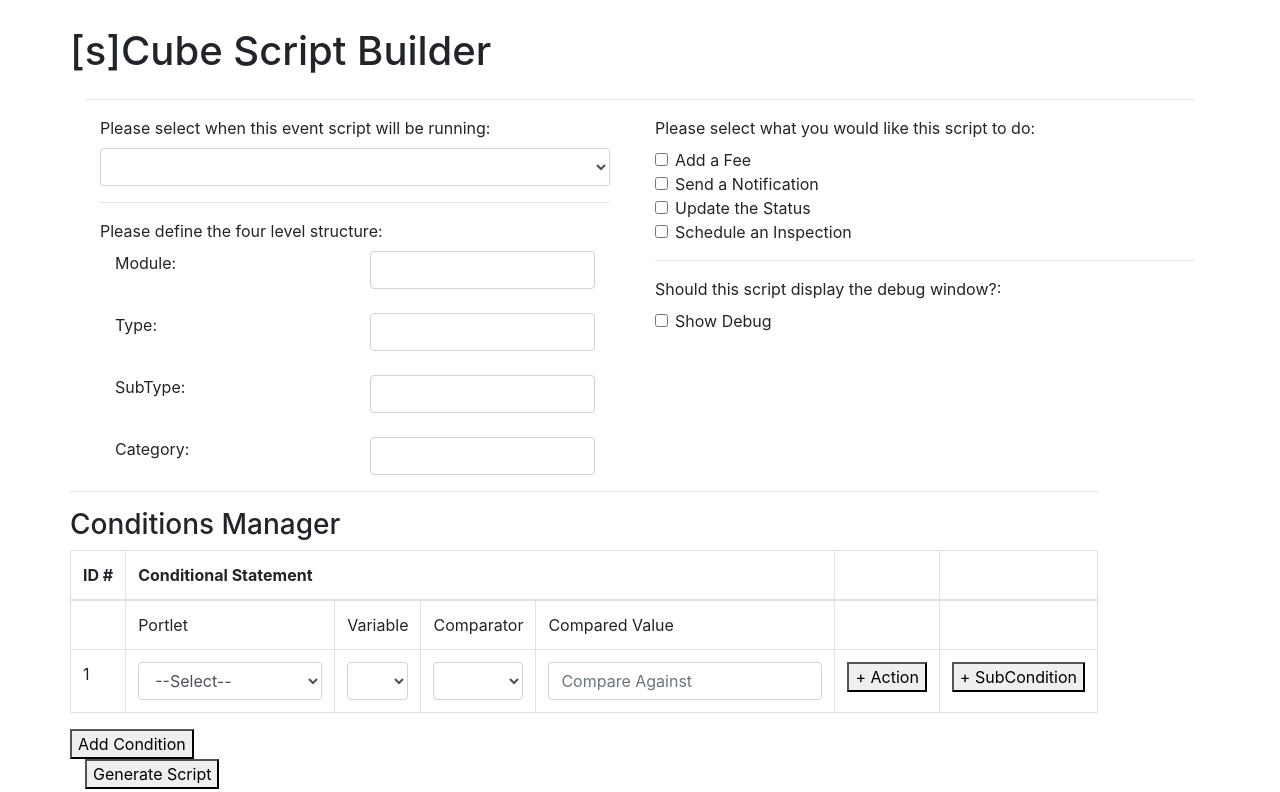
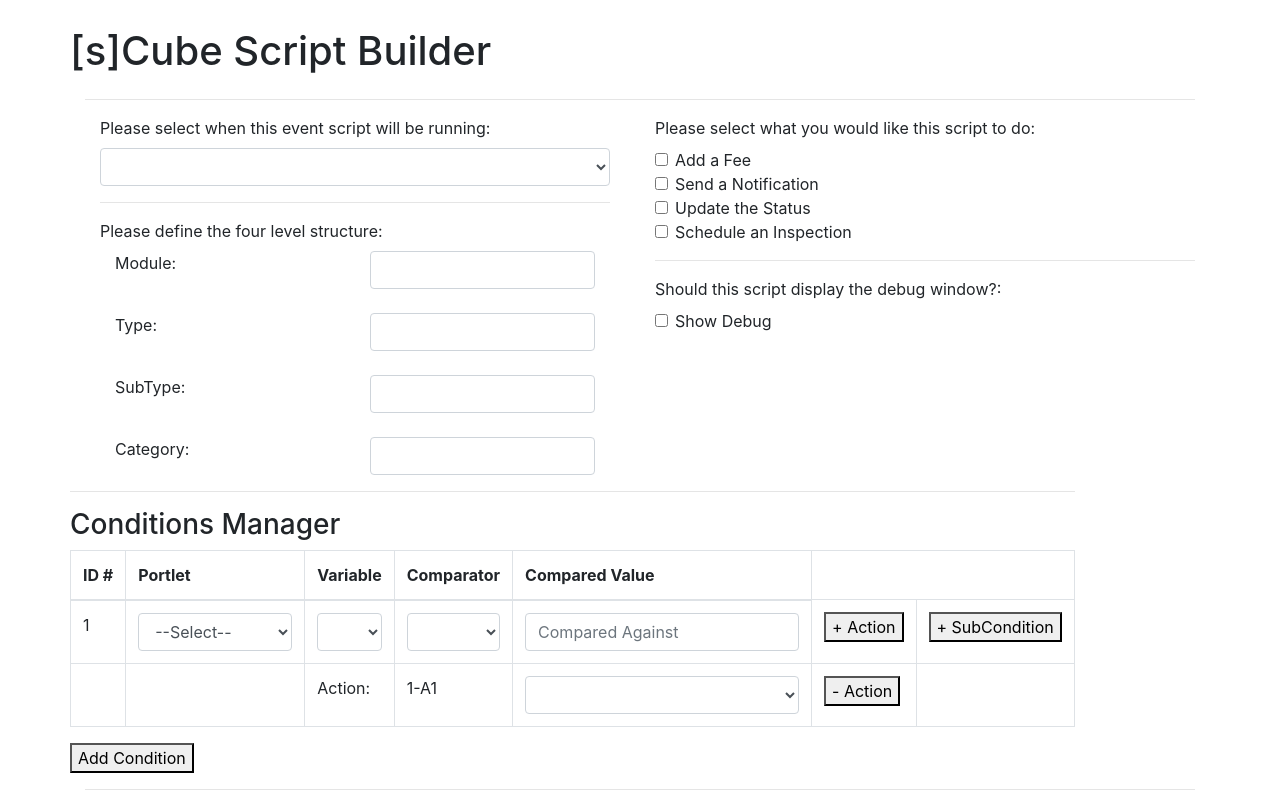
Before and after one commit to ItsAMeNick/sCube-Script-Builder, a React (Create React App) app: page / in a window 1280 px wide. Shown: the top 792 px of the page. Built offline with nearby package versions, Linux system fonts and the light colour scheme.

Commit message:
[NZ] Heavy work on Actions

```diff
--- a/src/App.js
+++ b/src/App.js
@@ -43,9 +43,11 @@ class App extends Component {
                 <Fees/>
             </Row> <Row>
                 <ConditContainer/>
+            </Row> <hr/> <Row>
+                <Generate/>
+            </Row> <hr/> <Row>
+                <TestDump/>
             </Row>
-            <Generate/>
-            <TestDump/>
         </Container>
         </div>
         </ReduxProvider>
--- /dev/null
+++ b/src/components/CONDIT_Action.js
@@ -0,0 +1,80 @@
+import React, { Component } from 'react';
+import { connect } from "react-redux";
+import Form from "react-bootstrap/Form";
+
+class CONDIT_Action extends Component {
+    constructor(props) {
+        super(props);
+        this.state = {
+            local_comp_type: null
+        };
+        this.handleChange = this.handleChange.bind(this);
+    }
+
+    handleChange(event) {
+        let newConditions = this.props.conditions
+        newConditions[this.props.parent].actions[event.target.id] = event.target.value;
+        this.props.update({
+            conditions: newConditions
+        });
+        this.forceUpdate();
+    };
+
+    gatherActions = () => {
+        let actions = [];
+        actions.push("");
+
+        //Handle Fees
+        if (this.props.functionality.fees) {
+            for (let f in this.props.fees)  {
+                actions.push("Fee-"+this.props.fees[f].key);
+            }
+        }
+        return actions.map(a => {
+            return <option key={a} value={a}>{a}</option>;
+        });
+    }
+
+    render() {
+        return (
+        <tr>
+            <td>
+            </td>
+            <td>
+            </td>
+            <td>
+                Action:
+            </td>
+            <td>
+                {this.props.id}
+            </td>
+            <td>
+                <Form.Control id={this.props.id} as="select" onChange={this.handleChange}>
+                    {this.gatherActions()}
+                </Form.Control>
+            </td>
+            <td>
+                <button onClick={this.handleAddAction}>- Action</button>
+            </td>
+            <td>
+
+            </td>
+        </tr>
+        );
+    }
+}
+
+const mapStateToProps = state => ({
+    functionality: state.functionality,
+    conditions: state.conditions,
+    fees: state.fees
+});
+
+const mapDispatchToProps = dispatch => ({
+    update: actions => dispatch({
+        type: "update_conditions",
+        payload: actions
+    })
+});
+
+export default connect(mapStateToProps, mapDispatchToProps)(CONDIT_Action);
--- a/src/components/CONDIT_Container.js
+++ b/src/components/CONDIT_Container.js
@@ -3,6 +3,7 @@ import { connect } from "react-redux";
 import Table from "react-bootstrap/Table";
 
 import ConditItem from "./CONDIT_Item.js";
+import ConditAction from "./CONDIT_Action.js";
 
 class CONDIT extends Component {
     constructor(props) {
@@ -29,23 +30,16 @@ class CONDIT extends Component {
             <Table bordered>
                 <thead>
                     <tr>
-                    <th rowSpan="2">ID #</th>
-                    <th colSpan="4">Conditional Statement</th>
-                    <th></th>
-                    <th></th>
+                        <th>ID&nbsp;#</th>
+                        <th>Portlet</th>
+                        <th>Variable</th>
+                        <th>Comparator</th>
+                        <th>Compared Value</th>
                     </tr>
                 </thead>
                 <tbody>
-                    <tr>
-                        <td></td>
-                        <td>Portlet</td>
-                        <td>Variable</td>
-                        <td>Comparator</td>
-                        <td>Compared Value</td>
-                        <td></td>
-                        <td></td>
-                    </tr>
                     {this.generateConditTable()}
+                    <ConditAction key="1" parent="1" id="1-A1"/>
                 </tbody>
             </Table>
             <button onClick={this.props.addConditFlat}> Add Condition </button>
--- a/src/components/CONDIT_Item.js
+++ b/src/components/CONDIT_Item.js
@@ -121,7 +121,7 @@ class CONDIT_Item extends Component {
                 </Form.Control>
             </td>
             <td>
-                <Form.Control id={"comparison_y-"+this.props.id} type="text" placeholder="Compare Against" onChange={this.handleChange}/>
+                <Form.Control id={"comparison_y-"+this.props.id} type="text" placeholder="Compared Against" onChange={this.handleChange}/>
             </td>
             <td>
                 <button onClick={this.handleAddAction}>+ Action</button>
--- a/src/components/CONDIT_data.js
+++ b/src/components/CONDIT_data.js
@@ -5,8 +5,8 @@ var data = {
             value: null
         },
         {
-            label: "Application Status",
-            value: "appStatus"
+            label: "Summary",
+            value: "summary"
         },
         {
             label: "Workflow",
@@ -17,7 +17,7 @@ var data = {
             value: "cf"
         },
         {
-            label: "CAP",
+            label: "Record",
             value: "cap"
         },
         {
@@ -30,7 +30,7 @@ var data = {
         },
     ],
     comparison_x: {
-        "appStatus": [
+        "summary": [
             {
                 label: "",
                 value: null,
--- a/src/components/CORE_GenerateOutput.js
+++ b/src/components/CORE_GenerateOutput.js
@@ -119,8 +119,7 @@ class CORE_GenerateOutput extends Component {
     render() {
         return (
         <div>
-            <button>Generate Script</button>
-            <br/>
+            {/*<button>Generate Script</button>*/}
             <p>Script Code: {this.genName(true)}</p>
             <p>Script Name: {this.genName()}</p>
             <textarea rows="20" cols="100" value={this.generateScript()} readOnly={true} />
--- a/src/modules/reducer.js
+++ b/src/modules/reducer.js
@@ -9,7 +9,7 @@ const initialState = {
         comparison_x: null,
         comparison_type: null,
         comparison_y: null,
-        actions: [],
+        actions: {},
         level: 1
     }},
     structure: {
```
